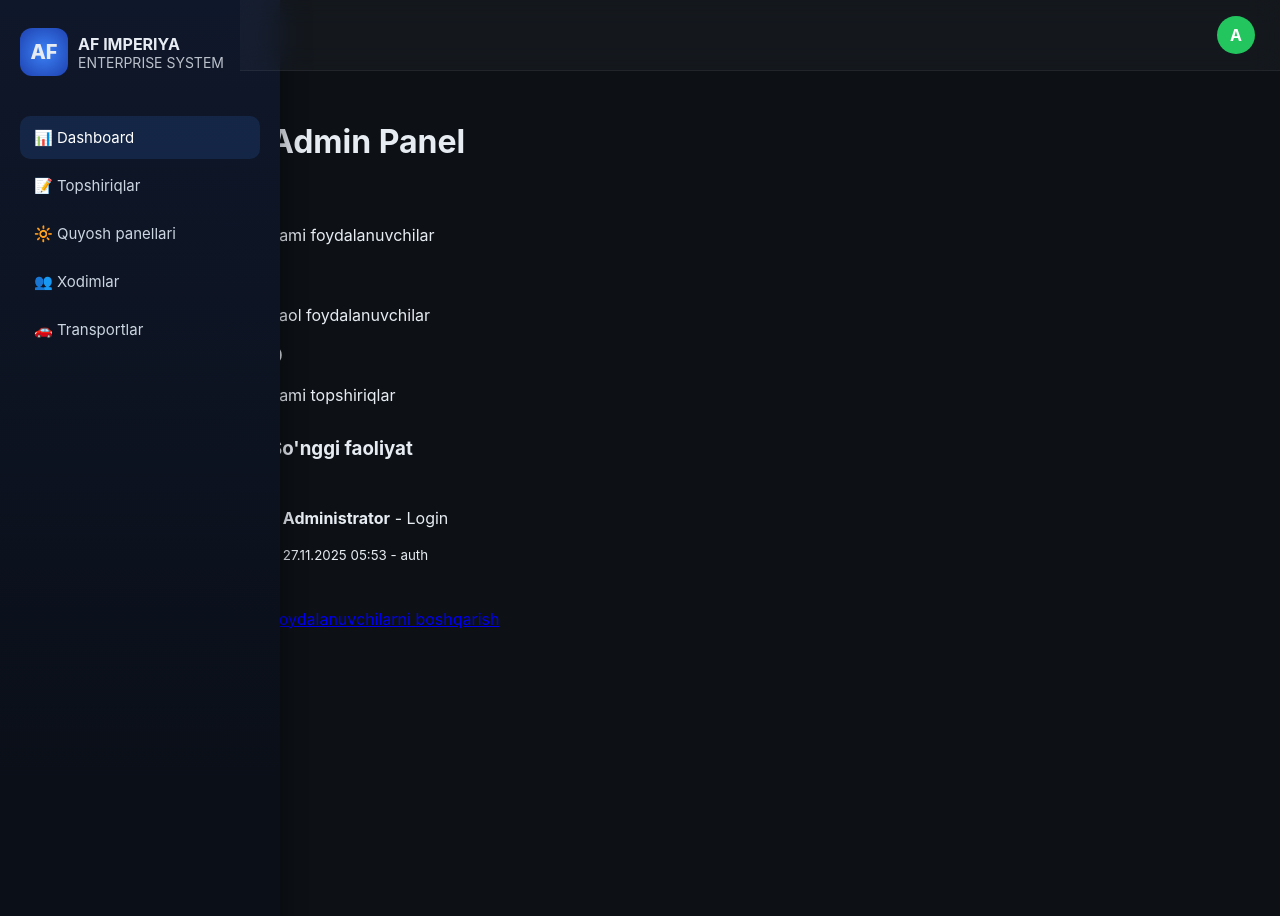
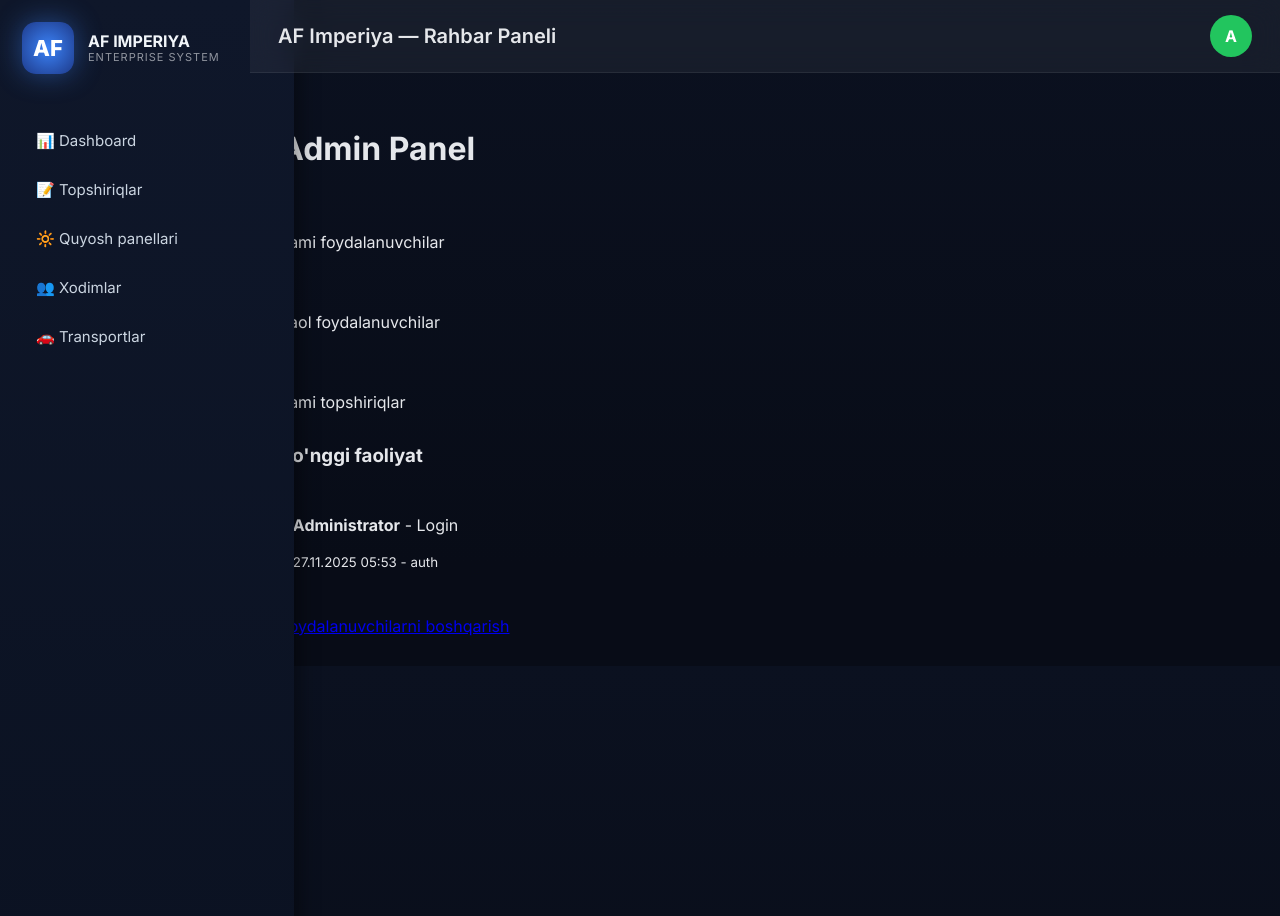
Before and after one commit to Mirfayziev/AI500-TEST, a Flask app: page /admin in a window 1280 px wide. Run offline with Flask 3, Linux system fonts and the light colour scheme; a user stored in the database is signed in; data comes from the database, SQL or seed files in the repository; data that the repository does not hold is empty.

Commit message:
Update base.html

```diff
--- a/templates/base.html
+++ b/templates/base.html
@@ -1,148 +1,181 @@
 <!DOCTYPE html>
 <html lang="uz">
 <head>
-    <meta charset="UTF-8" />
-    <title>AF IMPERIYA SYSTEM</title>
+    <meta charset="UTF-8">
+    <title>AF Imperiya — Enterprise System</title>
+
+    <!-- Global Font -->
+    <link href="https://fonts.googleapis.com/css2?family=Inter:wght@300;400;600;700;800&display=swap" rel="stylesheet">
 
     <style>
         body {
             margin: 0;
-            background: #0d1116;
-            font-family: "Inter", sans-serif;
-            color: #e7ecf3;
+            font-family: 'Inter', sans-serif;
+            background: linear-gradient(180deg,#0b1120,#080c17 85%);
+            color: #e5e7eb;
         }
 
-        /* SIDEBAR */
+        /* ===== SIDEBAR ===== */
         .sidebar {
-            width: 240px;
+            width: 250px;
             height: 100vh;
             position: fixed;
-            background: linear-gradient(180deg,#0f172a,#0a0f18 80%);
-            padding: 28px 20px;
-            box-shadow: 5px 0 20px rgba(0,0,0,0.4);
+            left: 0;
+            top: 0;
+            background: linear-gradient(180deg,#0f172a,#0b1222);
+            box-shadow: 4px 0 20px rgba(0,0,0,0.45);
+            padding: 22px;
+            display: flex;
+            flex-direction: column;
         }
 
-        .brand {
+        /* LOGO BOX */
+        .brand-box {
             display: flex;
             align-items: center;
-            gap: 10px;
-            margin-bottom: 40px;
+            gap: 14px;
+            margin-bottom: 35px;
         }
 
-        .brand .logo {
-            width: 48px;
-            height: 48px;
-            border-radius: 12px;
-            background: radial-gradient(circle,#3b82f6,#1e40af);
+        .brand-logo {
+            width: 52px;
+            height: 52px;
+            border-radius: 14px;
+            background: radial-gradient(circle,#3b82f6,#1e3a8a);
             display: flex;
             justify-content: center;
             align-items: center;
+            font-size: 22px;
             font-weight: 800;
-            font-size: 20px;
+            color: white;
+            box-shadow: 0 0 28px #3b82f677;
         }
 
-        .brand div span {
-            display: block;
-            font-size: 14px;
-            opacity: 0.8;
+        .brand-title {
+            display: flex;
+            flex-direction: column;
+            line-height: 1.1;
+        }
+
+        .brand-title b {
+            font-size: 16px;
+            color: #f1f5f9;
+        }
+
+        .brand-title span {
+            font-size: 11px;
+            opacity: 0.6;
+            letter-spacing: 1px;
+        }
+
+        /* MENU STYLES */
+        .menu {
+            margin-top: 10px;
+            display: flex;
+            flex-direction: column;
+            gap: 6px;
         }
 
         .menu a {
+            text-decoration: none;
+            padding: 12px 14px;
+            border-radius: 10px;
+            font-size: 15px;
             display: flex;
             align-items: center;
             gap: 12px;
-            padding: 12px 14px;
-            text-decoration: none;
             color: #cbd5e1;
-            border-radius: 10px;
-            font-size: 15px;
-            transition: .2s;
-            margin-bottom: 5px;
+            transition: .25s;
         }
 
         .menu a:hover,
         .menu a.active {
-            background: rgba(59,130,246,0.15);
-            color: #fff;
+            background: rgba(59,130,246,0.18);
+            color: white;
         }
 
-        /* TOP NAV */
+        /* ===== TOP NAV ===== */
         .topnav {
-            margin-left: 240px;
-            height: 70px;
-            background: rgba(255,255,255,0.03);
+            margin-left: 250px;
+            height: 72px;
+            background: rgba(255,255,255,0.05);
             backdrop-filter: blur(14px);
+            border-bottom: 1px solid rgba(255,255,255,0.07);
             display: flex;
             justify-content: space-between;
             align-items: center;
-            padding: 0 25px;
-            border-bottom: 1px solid rgba(255,255,255,0.06);
+            padding: 0 28px;
         }
 
-        .userbox {
+        .topnav-title {
+            font-size: 20px;
+            font-weight: 600;
+        }
+
+        .user-box {
             display: flex;
             align-items: center;
-            gap: 15px;
+            gap: 12px;
         }
 
-        .user {
-            width: 38px;
-            height: 38px;
+        .user-circle {
+            width: 42px;
+            height: 42px;
+            border-radius: 50%;
             background: #22c55e;
-            border-radius: 50%;
+            color: white;
+            font-weight: 700;
             display: flex;
             justify-content: center;
             align-items: center;
-            color: white;
-            font-weight: bold;
         }
 
-        /* PAGE CONTENT */
+        /* ===== PAGE CONTENT ===== */
         .content {
-            margin-left: 240px;
+            margin-left: 250px;
             padding: 30px;
-        }
-
-        /* GLASS CARD */
-        .glass {
-            background: rgba(255,255,255,0.04);
-            border: 1px solid rgba(255,255,255,0.06);
-            border-radius: 14px;
-            padding: 20px;
-            margin-bottom: 25px;
-            box-shadow: 0 0 28px rgba(0,0,0,0.35);
+            padding-top: 35px;
         }
 
     </style>
+
 </head>
 
 <body>
 
+    <!-- SIDEBAR -->
     <div class="sidebar">
-        <div class="brand">
-            <div class="logo">AF</div>
-            <div>
+
+        <div class="brand-box">
+            <div class="brand-logo">AF</div>
+            <div class="brand-title">
                 <b>AF IMPERIYA</b>
                 <span>ENTERPRISE SYSTEM</span>
             </div>
         </div>
 
         <div class="menu">
-            <a href="/dashboard" class="active">📊 Dashboard</a>
-            <a href="/tasks">📝 Topshiriqlar</a>
-            <a href="/solar">🔆 Quyosh panellari</a>
-            <a href="/employees">👥 Xodimlar</a>
-            <a href="/transport">🚗 Transportlar</a>
+            <a href="/dashboard" class="{% if request.path=='/dashboard' %}active{% endif %}">📊 Dashboard</a>
+            <a href="/tasks" class="{% if 'tasks' in request.path %}active{% endif %}">📝 Topshiriqlar</a>
+            <a href="/solar" class="{% if 'solar' in request.path %}active{% endif %}">🔆 Quyosh panellari</a>
+            <a href="/employees" class="{% if 'employees' in request.path %}active{% endif %}">👥 Xodimlar</a>
+            <a href="/transport" class="{% if 'transport' in request.path %}active{% endif %}">🚗 Transportlar</a>
+        </div>
+
+    </div>
+
+    <!-- TOP NAV -->
+    <div class="topnav">
+        <div class="topnav-title">AF Imperiya — Rahbar Paneli</div>
+
+        <div class="user-box">
+            <div class="user-circle">
+                {{ current_user.full_name[0] if current_user else 'A' }}
+            </div>
         </div>
     </div>
 
-    <div class="topnav">
-        <div></div>
-        <div class="userbox">
-            <div class="user">A</div>
-        </div>
-    </div>
-
+    <!-- CONTENT -->
     <div class="content">
         {% block content %}{% endblock %}
     </div>
```
